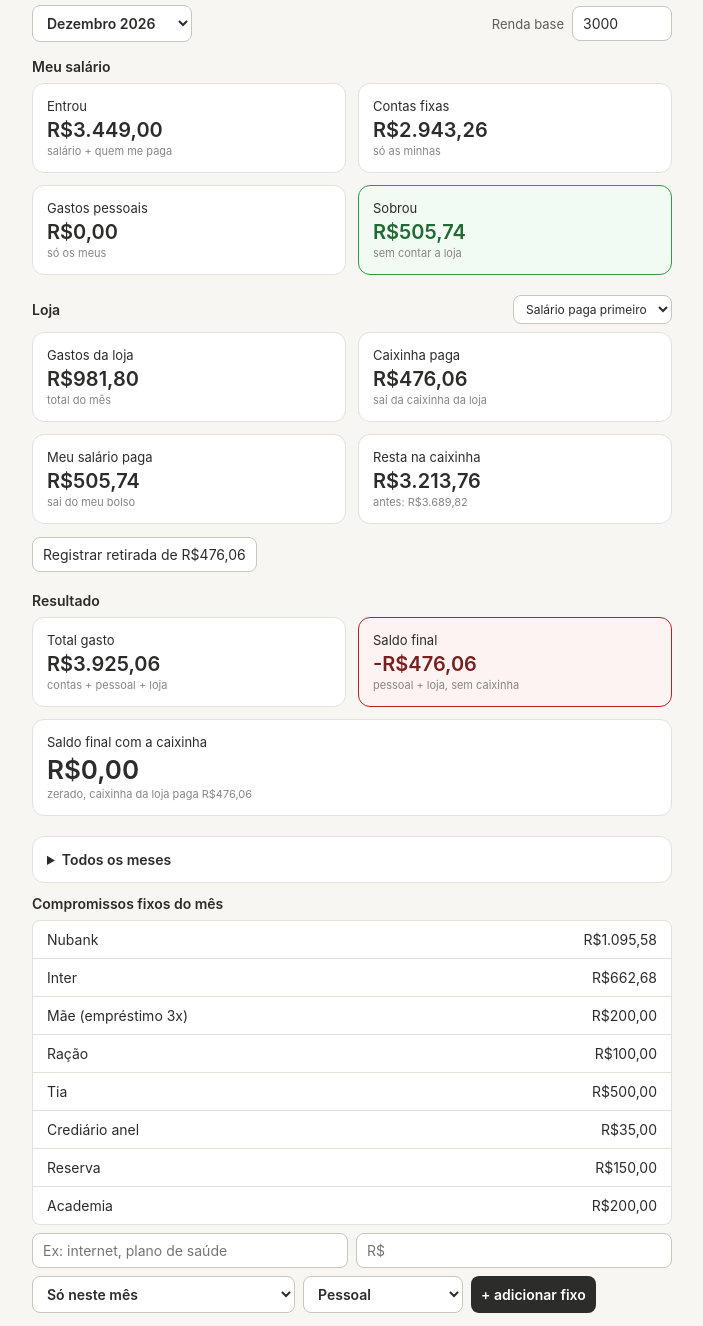
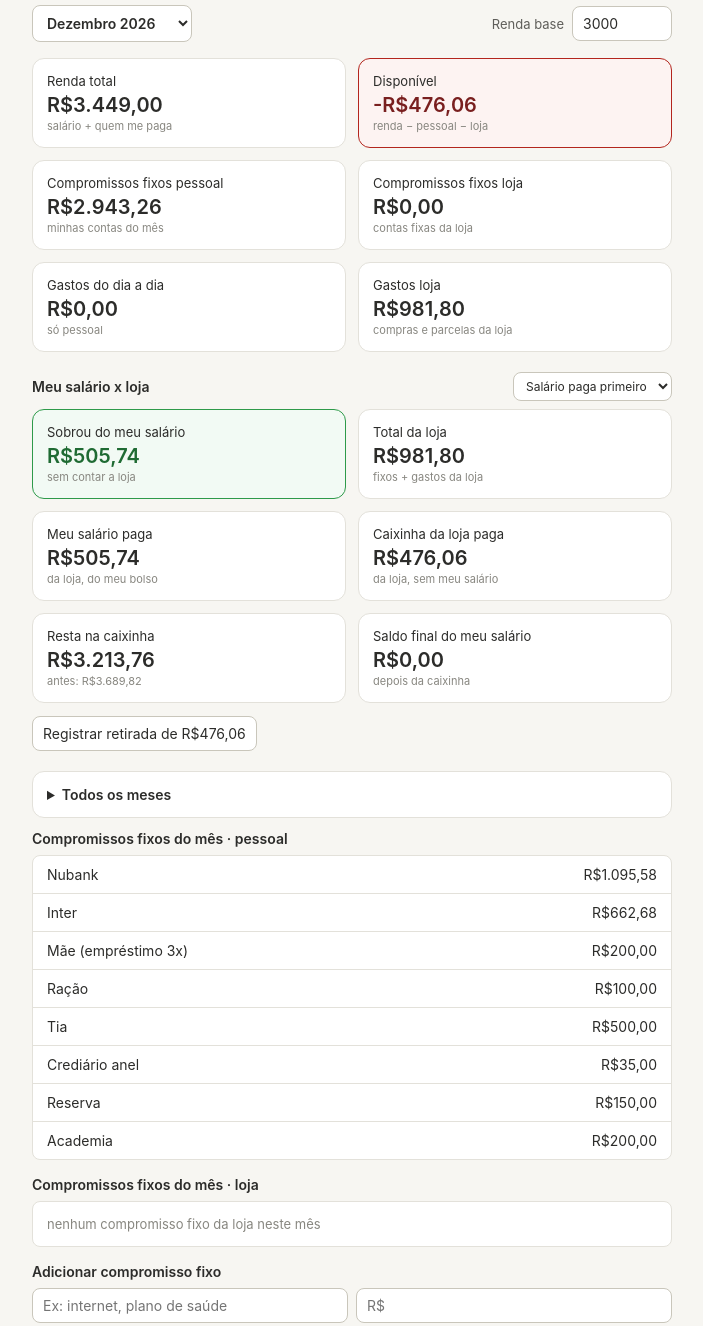
Before and after one commit to brunamarquesb127-cloud/financeiro, a plain HTML site: page index.html in a window 1280 px wide. Shown: the part 87-1413 px from the top of the page, without its empty margins (288-991 px from the left). Drawn offline with Linux system fonts and the light colour scheme.

Commit message:
Add files via upload

```diff
--- a/index.html
+++ b/index.html
@@ -183,8 +183,11 @@
   <div id="fluxo"></div>
 
   <div class="section">
-    <h2>Compromissos fixos do mês</h2>
+    <h2>Compromissos fixos do mês · pessoal</h2>
     <div id="fixosList" class="list"></div>
+    <h2 style="margin-top:16px">Compromissos fixos do mês · loja</h2>
+    <div id="fixosLojaList" class="list"></div>
+    <h2 style="margin-top:16px">Adicionar compromisso fixo</h2>
     <div class="addRow">
       <input id="fixoNomeIn" type="text" placeholder="Ex: internet, plano de saúde">
       <input id="fixoValIn" type="text" inputmode="decimal" placeholder="R$" style="width:90px">
@@ -683,15 +686,16 @@
       const n = elx('p', 'nVal' + (op.res ? (v < 0 ? ' neg' : v > 0 ? ' vpos' : '') : ''), fmt(v)); if(id){ n.id = id; }
       c.appendChild(n); c.appendChild(elx('p', 'nDesc', desc)); grid.appendChild(c);
     }
-    // --- meu salário ---
-    box.appendChild(elx('div', 'grpTit', 'Meu salário'));
+    // --- os números do mês ---
     const g1 = elx('div', 'nGrid'); box.appendChild(g1);
-    card(g1, 'rendaTotalOut', 'Entrou', r.renda, 'salário + quem me paga');
-    card(g1, 'fixoOut', 'Contas fixas', r.fixo, 'só as minhas');
-    card(g1, 'gastosOut', 'Gastos pessoais', r.pessoal, 'só os meus');
-    card(g1, 'sobraOut', r.sobra < 0 ? 'Faltou' : 'Sobrou', r.sobra, 'sem contar a loja', {res:true});
-    // --- loja ---
-    const t2 = elx('div', 'grpTit', 'Loja'); box.appendChild(t2);
+    card(g1, 'rendaTotalOut', 'Renda total', r.renda, 'salário + quem me paga');
+    card(g1, 'saldoTudoOut', 'Disponível', r.saldoTudo, 'renda − pessoal − loja', {res:true});
+    card(g1, 'fixoOut', 'Compromissos fixos pessoal', r.fixo, 'minhas contas do mês');
+    card(g1, 'fixoLojaOut', 'Compromissos fixos loja', r.lojaFixa, 'contas fixas da loja');
+    card(g1, 'gastosOut', 'Gastos do dia a dia', r.pessoal, 'só pessoal');
+    card(g1, 'gastosLojaOut', 'Gastos loja', r2c(r.loja - r.lojaFixa), 'compras e parcelas da loja');
+    // --- quem paga ---
+    const t2 = elx('div', 'grpTit', 'Meu salário x loja'); box.appendChild(t2);
     if(r.loja > 0){
       const s = elx('select'); s.id = 'modoSel'; s.setAttribute('aria-label', 'quem paga a loja');
       [['auto', 'Salário paga primeiro'], ['caixinha', 'Caixinha paga tudo'], ['salario', 'Salário paga tudo']].forEach(p => {
@@ -700,10 +704,13 @@
       s.value = r.modo; s.onchange = () => setModo(currentMes, s.value); t2.appendChild(s);
     }
     const g2 = elx('div', 'nGrid'); box.appendChild(g2);
-    card(g2, 'gastosLojaOut', 'Gastos da loja', r.loja, 'total do mês');
-    card(g2, 'cxPagaOut', 'Caixinha paga', r.daCaixinha, r.faltouCx > 0 ? 'não cobriu ' + fmt(r.faltouCx) : 'sai da caixinha da loja');
-    card(g2, 'salPagaOut', 'Meu salário paga', r.doSalario, 'sai do meu bolso');
+    card(g2, 'sobraOut', r.sobra < 0 ? 'Faltou do meu salário' : 'Sobrou do meu salário', r.sobra, 'sem contar a loja', {res:true});
+    card(g2, 'lojaTotalOut', 'Total da loja', r.loja, 'fixos + gastos da loja');
+    card(g2, 'salPagaOut', 'Meu salário paga', r.doSalario, 'da loja, do meu bolso');
+    card(g2, 'cxPagaOut', 'Caixinha da loja paga', r.daCaixinha, r.faltouCx > 0 ? 'não cobriu ' + fmt(r.faltouCx) : 'da loja, sem meu salário');
     card(g2, 'cxOut', 'Resta na caixinha', r.temCx ? r.cxDepois : 0, r.temCx ? 'antes: ' + fmt(r.cxAntes) : 'sem caixinha da loja');
+    if(r.socorro > 0){ card(g2, 'socorroOut', 'Cobri com outras caixinhas', r.socorro, 'emergência, tia e outras'); }
+    card(g2, 'saldoOut', 'Saldo final do meu salário', r.fim, 'depois da caixinha', {res:true, full:r.socorro > 0});
     if(r.aRetirar > 0){
       const b = elx('button', 'nBtn', 'Registrar retirada de ' + fmt(r.aRetirar)); b.type = 'button'; b.id = 'retirarLojaBtn';
       b.onclick = () => {
@@ -715,19 +722,12 @@
       };
       box.appendChild(b);
     }
-    // --- resultado ---
-    box.appendChild(elx('div', 'grpTit', 'Resultado'));
-    const g3 = elx('div', 'nGrid'); box.appendChild(g3);
-    card(g3, 'totalGastoOut', 'Total gasto', r.total, 'contas + pessoal + loja');
-    card(g3, 'saldoTudoOut', 'Saldo final', r.saldoTudo, 'pessoal + loja, sem caixinha', {res:true});
-    if(r.socorro > 0){ card(g3, 'socorroOut', 'Cobri com minhas caixinhas', r.socorro, 'emergência, tia e outras', {full:true}); }
-    card(g3, 'saldoOut', 'Saldo final com a caixinha', r.fim, (r.fim < 0 ? 'negativo' : r.fim > 0 ? 'positivo' : 'zerado') + (r.daCaixinha > 0 ? ', caixinha da loja paga ' + fmt(r.daCaixinha) : ', sem usar a caixinha'), {res:true, full:true});
     // --- todos os meses ---
     const c3 = elx('details', 'fluxoCard');
     c3.open = mesTabAberta; c3.addEventListener('toggle', () => { mesTabAberta = c3.open; });
     c3.appendChild(elx('summary', '', 'Todos os meses'));
     const wrap = elx('div', 'mesWrap'), tb = elx('table', 'mesTab'), hr = elx('tr');
-    ['Mês', 'Salário sem a loja', 'Gastos da loja', 'Saldo final', 'Caixinha paga', 'Saldo com caixinha', 'Resta na caixinha'].forEach(h => hr.appendChild(elx('th', '', h)));
+    ['Mês', 'Salário sem a loja', 'Total da loja', 'Disponível', 'Caixinha paga', 'Saldo do salário', 'Resta na caixinha'].forEach(h => hr.appendChild(elx('th', '', h)));
     tb.appendChild(hr);
     const curto = v => fmt(v).replace('R$', '');
     plano.forEach(x => {
@@ -753,7 +753,9 @@
     fixosList.innerHTML = '';
     let totalFixo = 0;
     const fixosAdd = fixosExtrasDoMes(currentMes);
-    if(fixos.length===0 && fixosAdd.length===0){ fixosList.innerHTML = '<div class="empty">nenhum compromisso fixo neste mês</div>'; }
+    const fixosLojaList = document.getElementById('fixosLojaList');
+    fixosLojaList.innerHTML = fixosAdd.some(x=>x.tipo === 'Loja') ? '' : '<div class="empty">nenhum compromisso fixo da loja neste mês</div>';
+    if(fixos.length===0 && !fixosAdd.some(x=>x.tipo !== 'Loja')){ fixosList.innerHTML = '<div class="empty">nenhum compromisso fixo neste mês</div>'; }
     fixos.forEach(f=>{
       totalFixo += f.v;
       fixosList.appendChild(makeRow(f.n, null, fmt(f.v)));
@@ -772,7 +774,7 @@
         if(it){ it.tipo = x.tipo === 'Loja' ? 'Pessoal' : 'Loja'; saveList('fixosExtras', l); render(); }
       };
       const rf = rowF.querySelector('.rowRight'); rf.insertBefore(tp, rf.firstChild);
-      fixosList.appendChild(rowF);
+      (x.tipo === 'Loja' ? fixosLojaList : fixosList).appendChild(rowF);
     });
 
     const entradasFixas = ENTRADAS_FIXAS_BASE[currentMes] || [];
--- a/sw.js
+++ b/sw.js
@@ -1,6 +1,6 @@
 // Service worker do Painel Financeiro: guarda o app para abrir offline.
 // Ao mudar o index.html, aumente a versão abaixo para o iPhone pegar a novidade.
-const VERSAO = 'painel-v27';
+const VERSAO = 'painel-v28';
 const ARQUIVOS = ['./', './index.html', './manifest.webmanifest', './icon-180.png', './icon-192.png', './icon-512.png'];
 
 self.addEventListener('install', e => {
```
